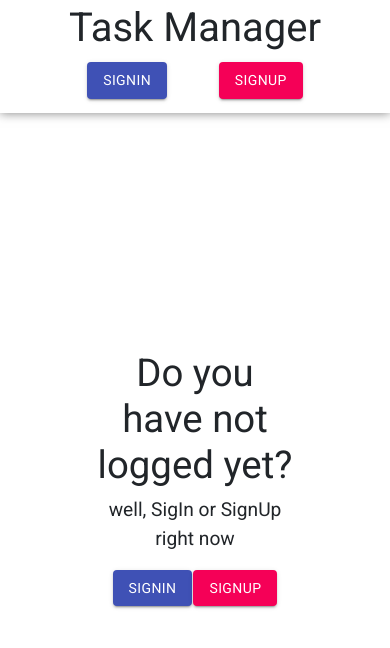
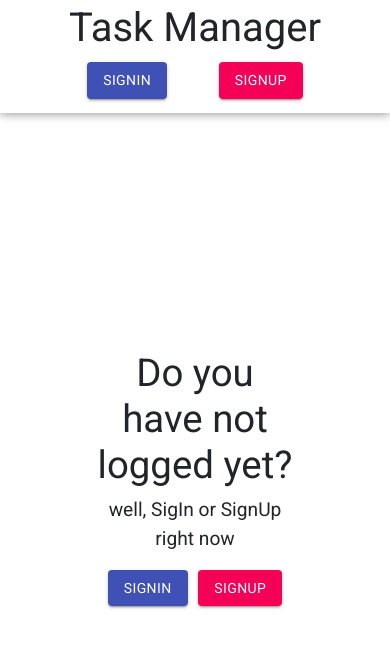
Before and after one commit to MarceloTV/Task-Manager-whit-nextJS, a Next.js app: page / in a window 390 px wide. Shown: the top 648 px of the page. Built offline with nearby package versions, Linux system fonts and the light colour scheme; no server answers.

Commit message:
Respnsive fix v2

```diff
--- a/styles/Views/Main.module.css
+++ b/styles/Views/Main.module.css
@@ -12,7 +12,7 @@
 
 @media screen and (max-width: 450px){
     .btn_content {
-        width: 85% !important;
+        width: 95% !important;
     }
     .h2{
         font-size: 2.4rem !important;
```
